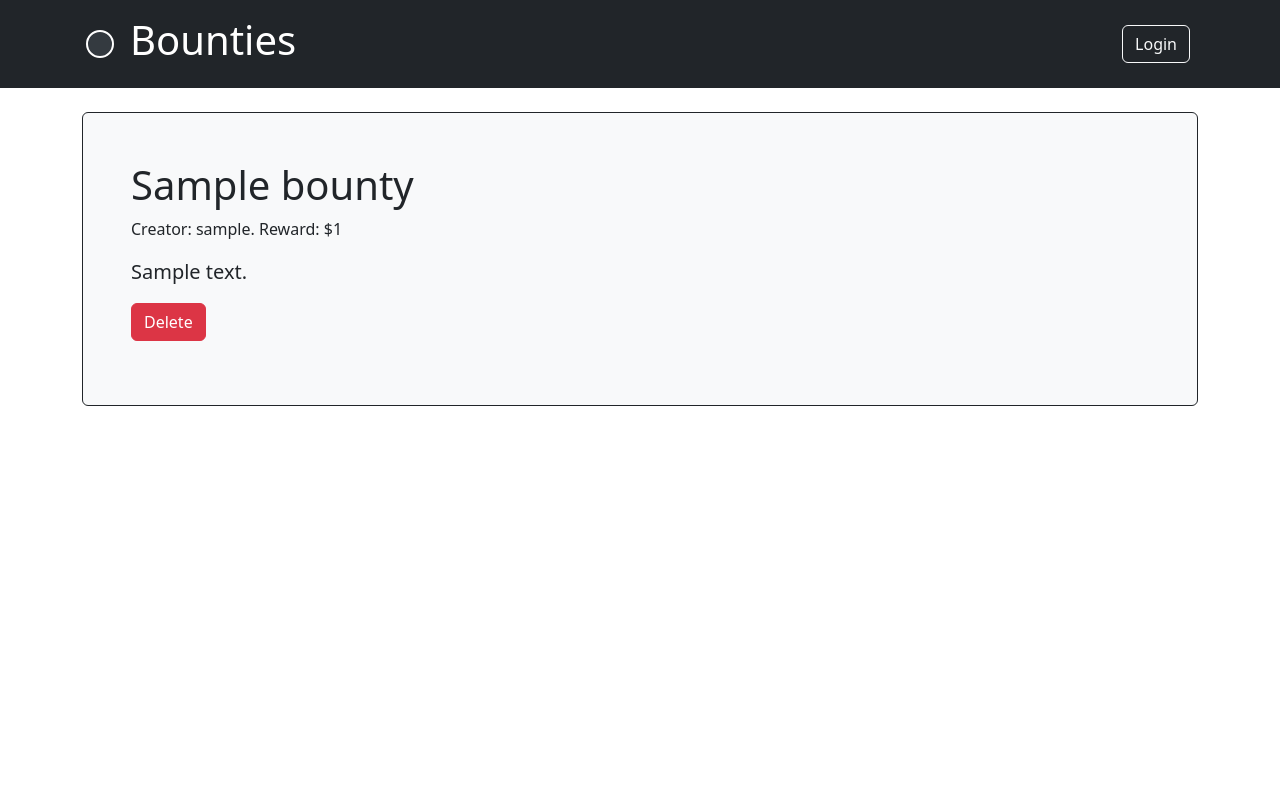
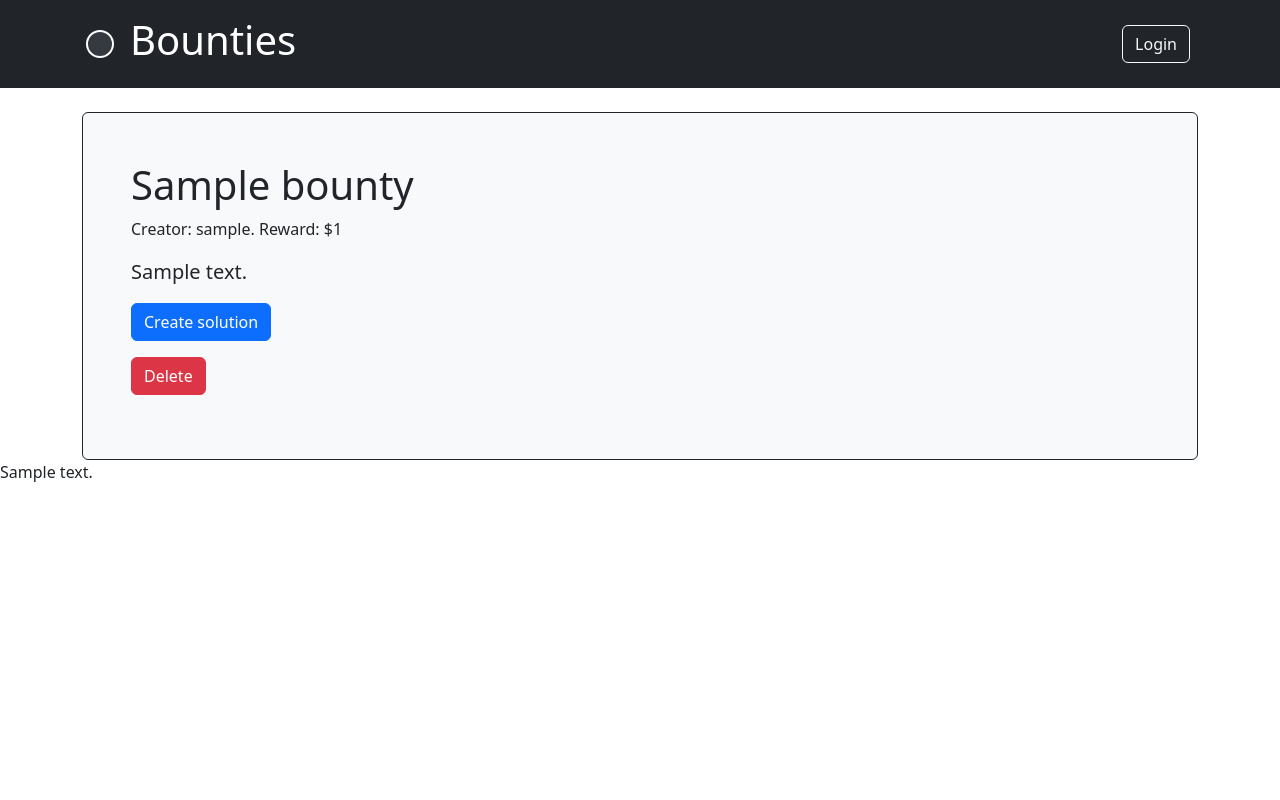
Before and after one commit to francoo98/bounties, a Django app: page /bounty/1 in a window 1280 px wide. Run offline with Django 4.2, Linux system fonts and the light colour scheme; tables that the repository leaves empty hold one stand-in row (values such as "Sample post"); some libraries are stand-ins or nearby versions.

Commit message:
Created views, templates and urls for Solutions

```diff
--- a/project/bounties/templates/bounties/view_bounty.html
+++ b/project/bounties/templates/bounties/view_bounty.html
@@ -9,9 +9,14 @@
     <h1>{{ bounty.title }}</h1>
     <p>Creator: {{ bounty.creator }}. Reward: ${{ bounty.reward }}</p>
     <p class="lead">{{ bounty.description }}</p>
+    <p><a href="{% url 'bounties:create_solution' bounty.id %}"><button class="btn btn-primary">Create solution</button></a></p>
     <p><a href="{% url 'bounties:delete_bounty' bounty.id %}"><button class="btn btn-danger">Delete</button></a></p>
   </div>
 </div>
 
+{% for solution in bounty.solutions.all %}
+{{ solution.text }}
+{% endfor %}
+
 
 {% endblock page_content %}
--- a/project/bounties/urls.py
+++ b/project/bounties/urls.py
@@ -1,5 +1,5 @@
 from django.urls import path
-from .views import DeleteBounty, RecentBounties, ViewBounty, CreateBounty
+from .views import DeleteBounty, RecentBounties, ViewBounty, CreateBounty, CreateSolution
 
 app_name = 'bounties'
 
@@ -8,4 +8,5 @@ urlpatterns = [
     path('<int:pk>', ViewBounty.as_view(), name="view_bounty"),
     path('create', CreateBounty.as_view(), name="create_bounty"),
     path('delete/<int:pk>', DeleteBounty.as_view(), name="delete_bounty"),
+    path('<int:pk>/solution/create', CreateSolution.as_view(), name="create_solution")
 ]
--- a/project/bounties/views.py
+++ b/project/bounties/views.py
@@ -6,7 +6,7 @@ from django.views.generic.list import ListView
 from django.urls import reverse_lazy
 from django.contrib.auth.mixins import LoginRequiredMixin, UserPassesTestMixin
 
-from bounties.models import Bounty
+from bounties.models import Bounty, Solution
 
 
 class RecentBounties(ListView):
@@ -45,3 +45,16 @@ class CreateBounty(LoginRequiredMixin, CreateView):
     def form_valid(self, form):
         form.instance.creator = self.request.user
         return super().form_valid(form)
+
+
+class CreateSolution(CreateView):
+    model = Solution
+    fields = ['text']
+
+    def form_valid(self, form):
+        bounty = Bounty.objects.get(id=self.kwargs['pk'])
+        form.instance.bounty = bounty
+        form.instance.creator = self.request.user
+        self.success_url = reverse_lazy(
+            'bounties:view_bounty', args=(self.kwargs['pk'],))
+        return super().form_valid(form)
```
Also changed, not shown: project/bounties/templates/bounties/solution_form.html (added, +16 -0 lines).
